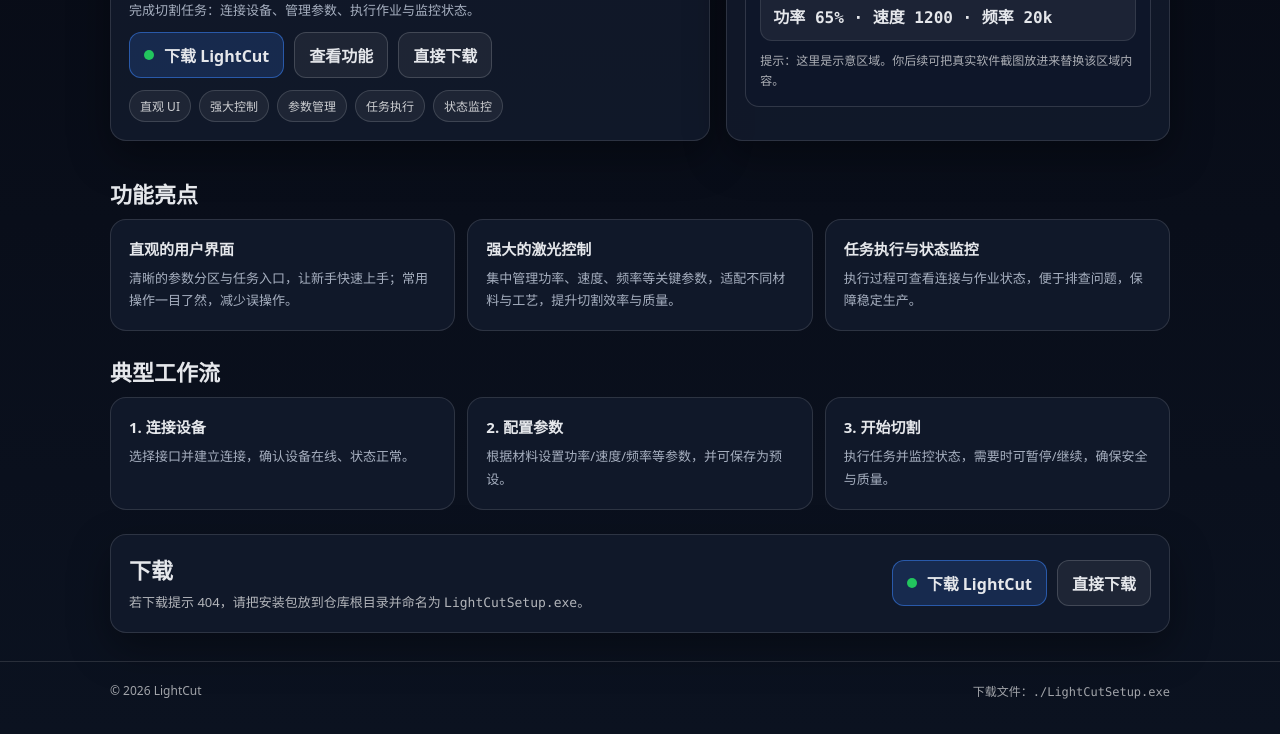
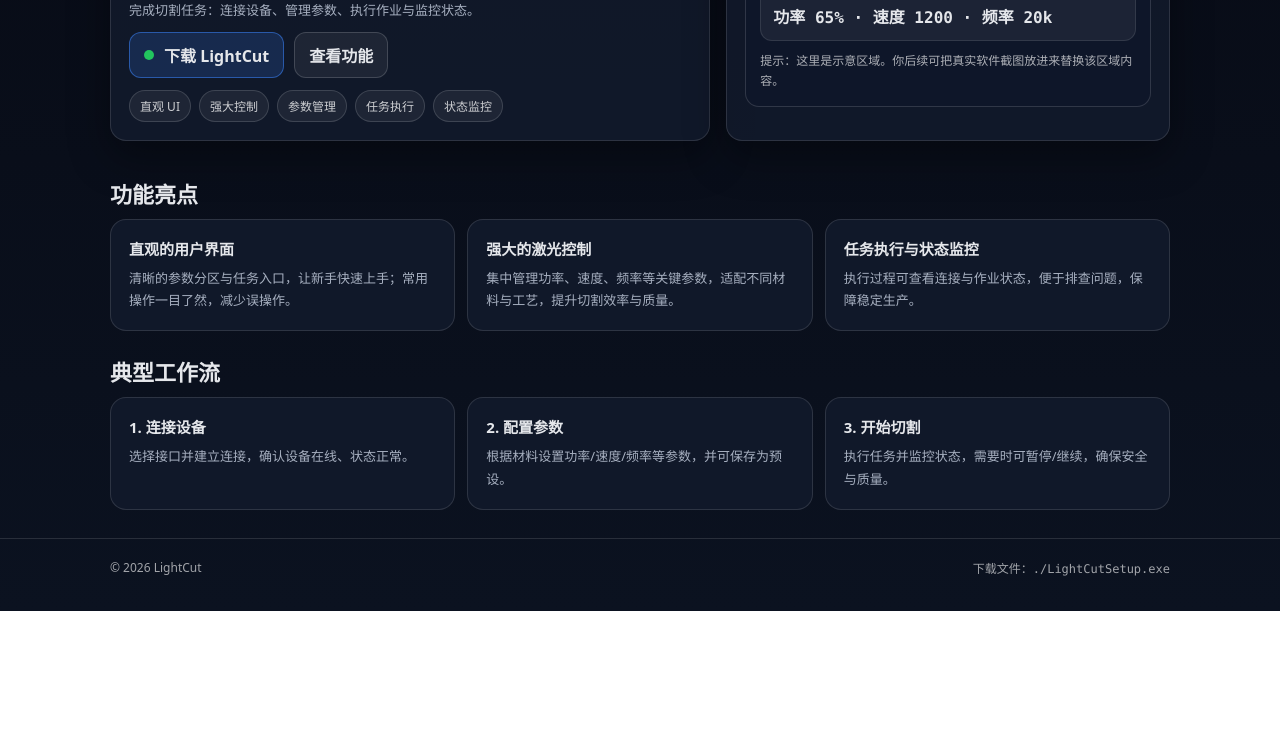
Before and after one commit to ChenLight-s/ChenLight-s.github.io, a plain HTML site: page index.html in a window 1280 px wide. Shown: the part 292-1026 px from the top of the page. After the commit the page ends 903 px from the top, so only its background shows below. Drawn offline with Linux system fonts and the light colour scheme.

Commit message:
5.2026年4月9日修改 1. 删除多余的下载选项

```diff
--- a/index.html
+++ b/index.html
@@ -209,7 +209,6 @@
             <nav class="nav-links">
                 <a href="#features">功能</a>
                 <a href="#workflow">工作流</a>
-                <a href="#download">下载</a>
                 <a class="btn primary" href="./LightCutSetup.exe" download><span class="dot" aria-hidden="true"></span>直接下载</a>
             </nav>
         </div>
@@ -227,7 +226,6 @@
                     <div class="cta">
                         <a class="btn primary" href="./LightCutSetup.exe" download><span class="dot" aria-hidden="true"></span>下载 LightCut</a>
                         <a class="btn" href="#features">查看功能</a>
-                        <a class="btn" href="./LightCutSetup.exe" download>直接下载</a>
                     </div>
                     <div class="chips" aria-label="关键词">
                         <span class="chip">直观 UI</span>
@@ -308,22 +306,6 @@
             </div>
         </section>
 
-        <section class="section" id="download">
-            <div class="container">
-                <div class="card" style="display:flex;justify-content:space-between;gap:12px;flex-wrap:wrap;align-items:center;">
-                    <div>
-                        <h2 style="margin:0 0 6px;">下载</h2>
-                        <div style="color:rgba(255,255,255,.68);font-size:13px;line-height:1.7;">
-                            若下载提示 404，请把安装包放到仓库根目录并命名为 <span class="mono">LightCutSetup.exe</span>。
-                        </div>
-                    </div>
-                    <div style="display:flex;gap:10px;flex-wrap:wrap;align-items:center;">
-                        <a class="btn primary" href="./LightCutSetup.exe" download><span class="dot" aria-hidden="true"></span>下载 LightCut</a>
-                        <a class="btn" href="./LightCutSetup.exe" download>直接下载</a>
-                    </div>
-                </div>
-            </div>
-        </section>
     </main>
 
     <footer>
```
Also changed, not shown: .specstory/statistics.json, 2 other files.
